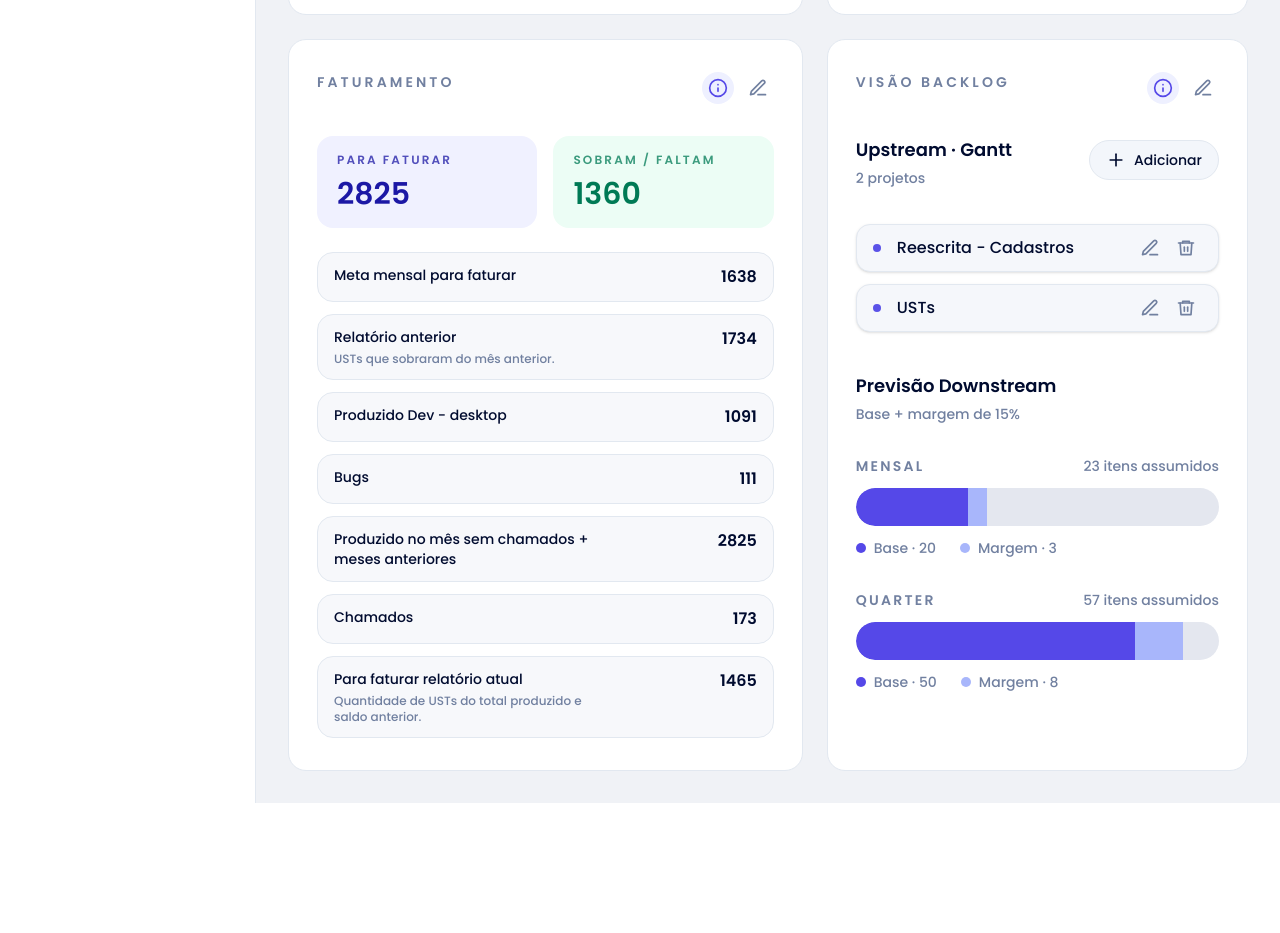
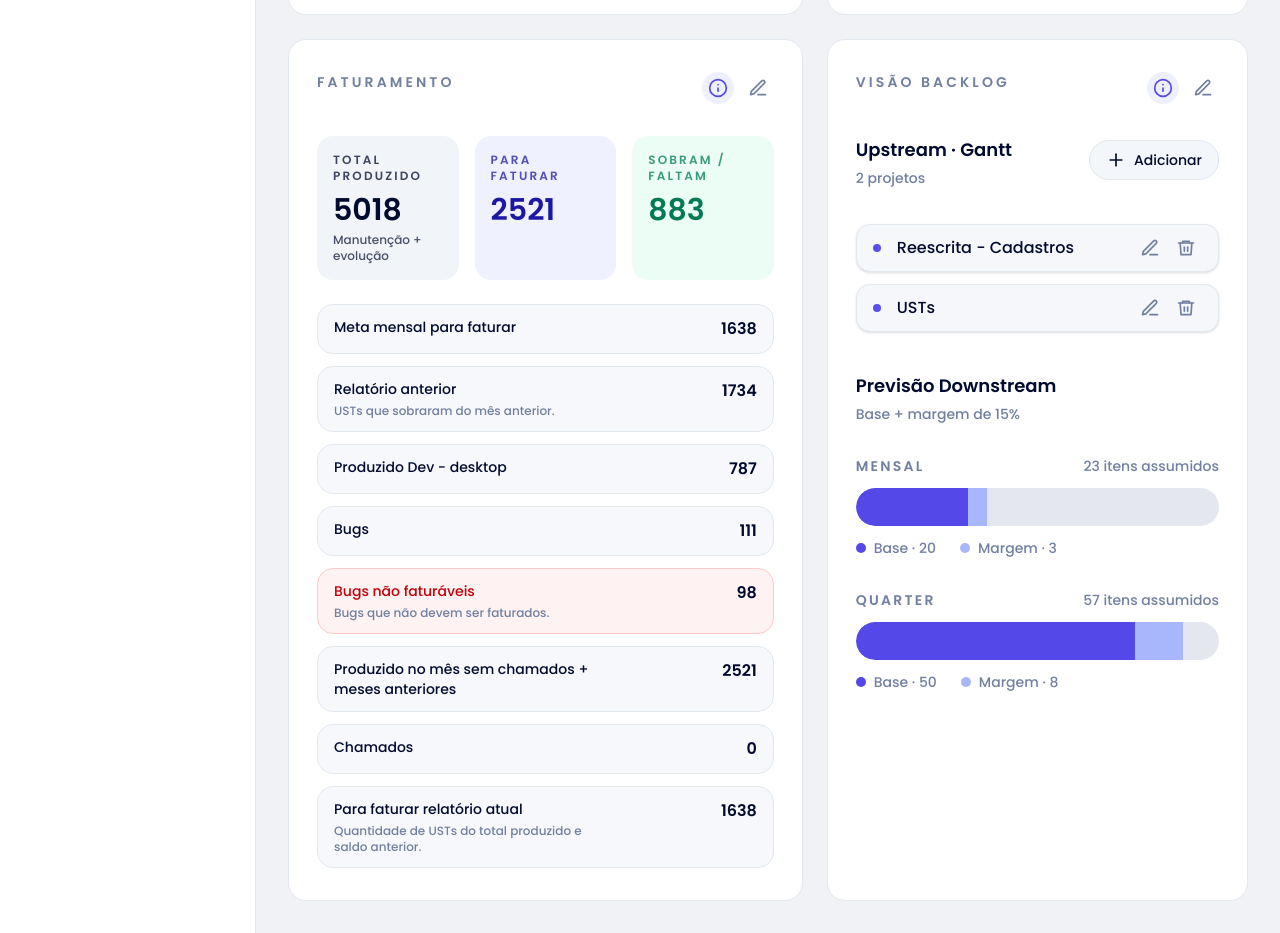
Before and after one commit to RhyanSKomm/Portfolio-de-Produtos, a Next.js app: page / in a window 1280 px wide. Shown: the part 940-1873 px from the top of the page. Before the commit the page ends 1743 px from the top, so only its background shows below. Built offline with nearby package versions, Linux system fonts and the light colour scheme.

Commit message:
Atualiza indicadores de faturamento

```diff
--- a/app/page.tsx
+++ b/app/page.tsx
@@ -31,10 +31,12 @@ type DeliveryData = {
 };
 
 type BillingData = {
+  totalProduced: number;
   monthlyTarget: number;
   previousReport: number;
   desktopDevProduced: number;
   bugs: number;
+  nonBillableBugs: number;
   producedWithoutTickets: number;
   tickets: number;
   currentReportBillable: number;
@@ -837,7 +839,16 @@ function BillingCard({
       ) : null}
 
       <div className="mt-8 grid gap-6">
-        <div className="grid gap-4 sm:grid-cols-2">
+        <div className="grid gap-4 sm:grid-cols-3">
+          <BillingHighlight
+            label="Total produzido"
+            note="Manutenção + evolução"
+            tone="neutral"
+            value={visibleData.totalProduced}
+            field="totalProduced"
+            isEditing={isEditing}
+            onChange={updateBillingField}
+          />
           <BillingHighlight
             label="Para faturar"
             tone="primary"
@@ -883,6 +894,15 @@ function BillingCard({
             label="Bugs"
             value={visibleData.bugs}
             field="bugs"
+            isEditing={isEditing}
+            onChange={updateBillingField}
+          />
+          <BillingRow
+            label="Bugs não faturáveis"
+            value={visibleData.nonBillableBugs}
+            field="nonBillableBugs"
+            note="Bugs que não devem ser faturados."
+            tone="danger"
             isEditing={isEditing}
             onChange={updateBillingField}
           />
@@ -1158,6 +1178,7 @@ function SourceEditor({
 
 function BillingHighlight({
   label,
+  note,
   value,
   field,
   tone,
@@ -1165,19 +1186,22 @@ function BillingHighlight({
   onChange,
 }: {
   label: string;
+  note?: string;
   value: number;
   field: keyof BillingData;
-  tone: "primary" | "success";
+  tone: "neutral" | "primary" | "success";
   isEditing: boolean;
   onChange: (field: keyof BillingData, value: string) => void;
 }) {
   const toneClass =
     tone === "primary"
       ? "bg-[#f0f1ff] text-[#1c18a5]"
-      : "bg-emerald-50 text-emerald-700";
+      : tone === "success"
+        ? "bg-emerald-50 text-emerald-700"
+        : "bg-slate-100 text-[#000b2f]";
 
   return (
-    <div className={`rounded-2xl px-5 py-4 2xl:min-h-[118px] ${toneClass}`}>
+    <div className={`min-h-[112px] rounded-2xl px-4 py-4 ${toneClass}`}>
       <p className="text-xs font-semibold uppercase tracking-[0.18em] opacity-75">
         {label}
       </p>
@@ -1193,6 +1217,7 @@ function BillingHighlight({
       ) : (
         <p className="mt-2 text-3xl font-semibold 2xl:text-4xl">{value}</p>
       )}
+      {note ? <p className="mt-1 text-xs font-medium opacity-70">{note}</p> : null}
     </div>
   );
 }
@@ -1202,6 +1227,7 @@ function BillingRow({
   value,
   field,
   note,
+  tone = "default",
   isEditing,
   onChange,
 }: {
@@ -1209,13 +1235,19 @@ function BillingRow({
   value: number;
   field: keyof BillingData;
   note?: string;
+  tone?: "danger" | "default";
   isEditing: boolean;
   onChange: (field: keyof BillingData, value: string) => void;
 }) {
+  const toneClass =
+    tone === "danger"
+      ? "border-red-200 bg-red-50"
+      : "border-slate-200 bg-[#f7f8fb]";
+
   return (
-    <div className="grid gap-3 rounded-2xl border border-slate-200 bg-[#f7f8fb] px-4 py-3 md:grid-cols-[minmax(0,1fr)_140px]">
+    <div className={`grid gap-3 rounded-2xl border px-4 py-3 md:grid-cols-[minmax(0,1fr)_140px] ${toneClass}`}>
       <div>
-        <p className="text-sm font-medium text-[#000b2f]">{label}</p>
+        <p className={`text-sm font-medium ${tone === "danger" ? "text-red-700" : "text-[#000b2f]"}`}>{label}</p>
         {note ? <p className="mt-1 text-xs font-medium text-[#7180a0]">{note}</p> : null}
       </div>
       {isEditing ? (
--- a/data/humani.json
+++ b/data/humani.json
@@ -95,14 +95,16 @@
     ]
   },
   "billing": {
+    "totalProduced": 5018,
     "monthlyTarget": 1638,
     "previousReport": 1734,
-    "desktopDevProduced": 1091,
+    "desktopDevProduced": 787,
     "bugs": 111,
-    "producedWithoutTickets": 2825,
-    "tickets": 173,
-    "currentReportBillable": 1465,
-    "remainingOrMissing": 1360,
-    "totalToBill": 2825
+    "nonBillableBugs": 98,
+    "producedWithoutTickets": 2521,
+    "tickets": 0,
+    "currentReportBillable": 1638,
+    "remainingOrMissing": 883,
+    "totalToBill": 2521
   }
 }
```
